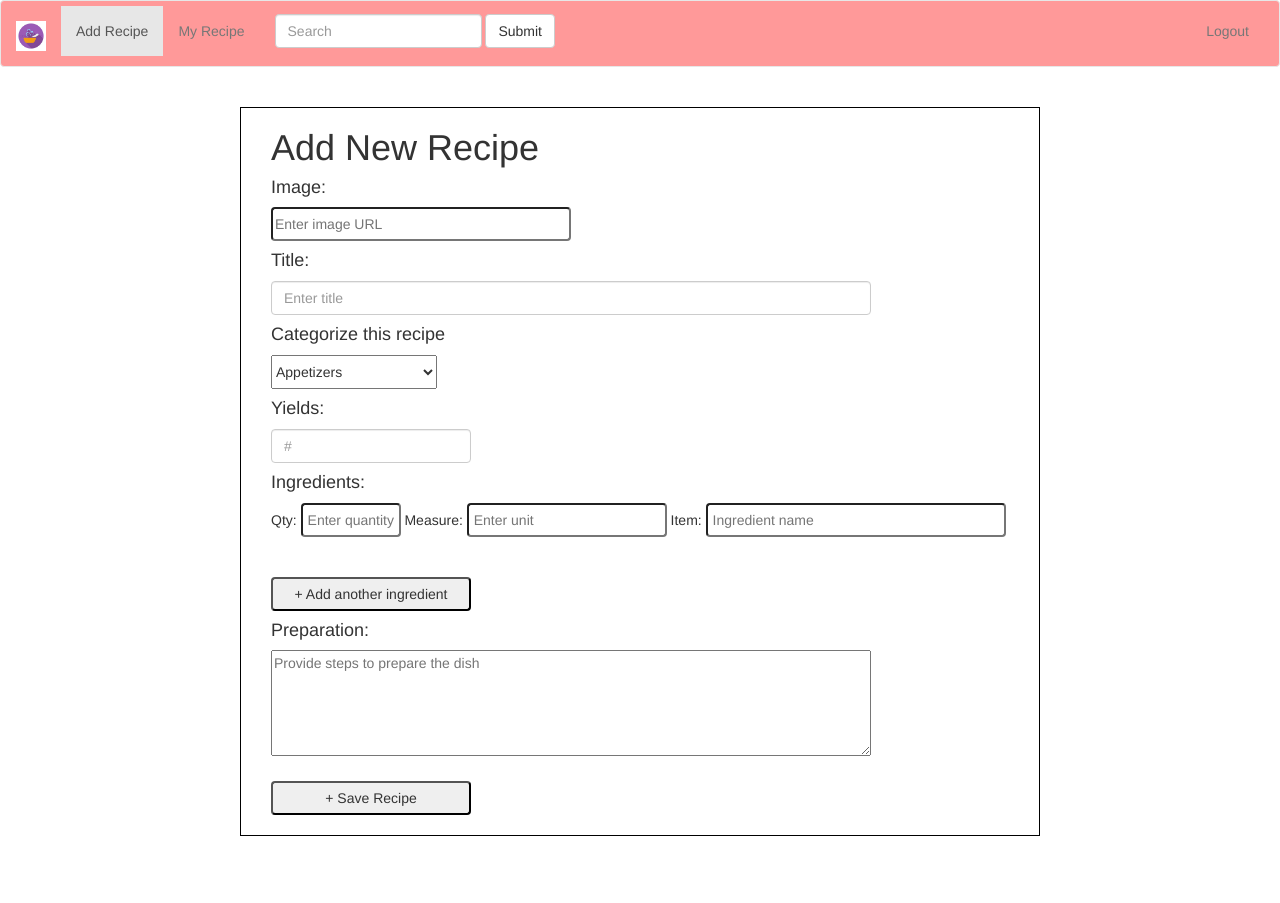
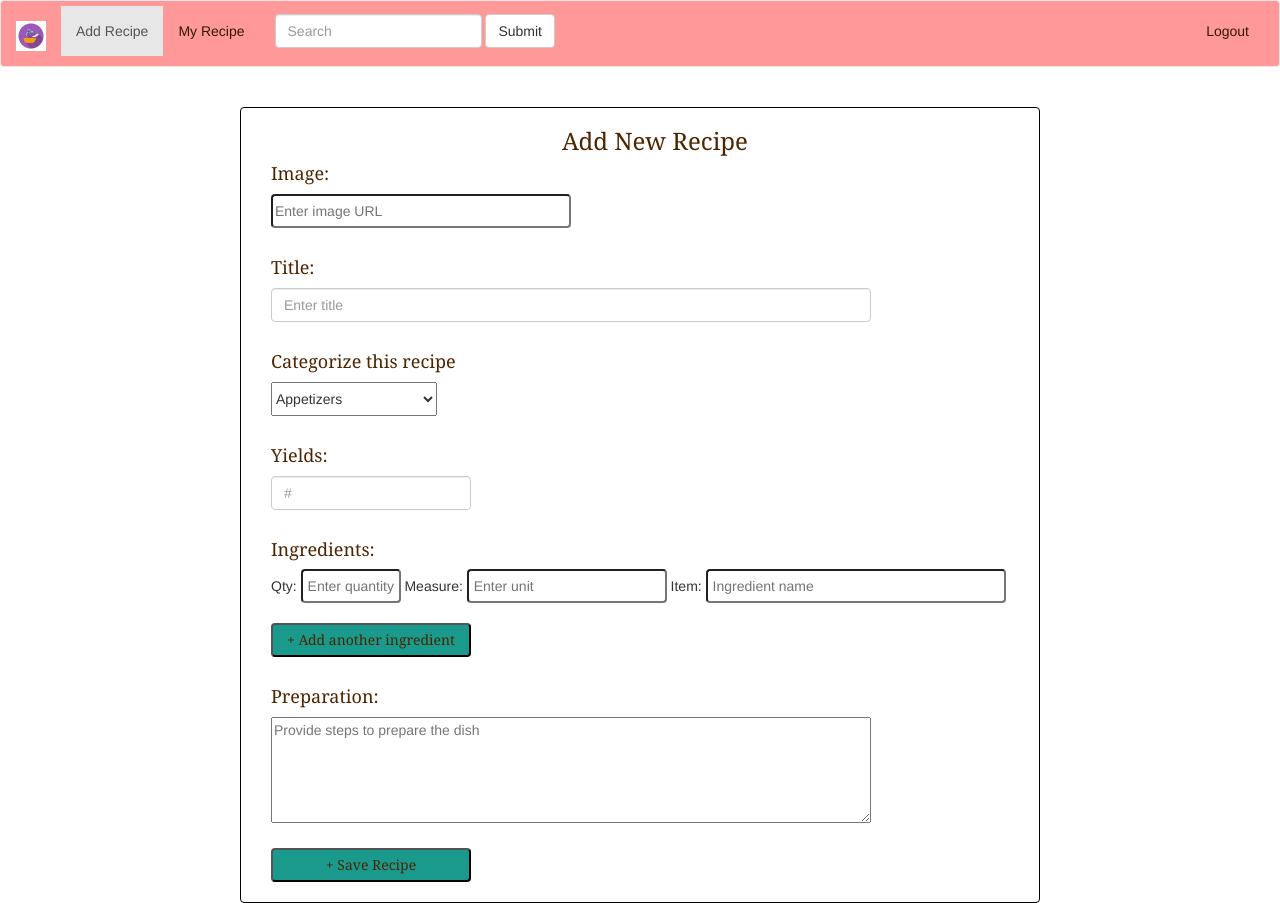
Before and after one commit to rmmistry/BonAppetit, a Flask app: page /recipeform in a window 1280 px wide. Before the commit the page ends 836 px from the top, so only its background shows below. Run offline with Flask 2, Linux system fonts and the light colour scheme; a user stored in the database is signed in; data comes from the database, SQL or seed files in the repository; both versions use the stored data as it was after the commit; some libraries are stand-ins or nearby versions.

Commit message:
added styling using bootstrap and css on recipe list and display recipe pages

```diff
--- a/static/styles.css
+++ b/static/styles.css
@@ -7,6 +7,7 @@
     border: 1px solid black;
     width: 800px;
     margin: 0 auto;
+    border-radius: 4px;
 }
 
 .form-control.form-title{
@@ -59,12 +60,16 @@
     width: 200px;
     border-radius: 4px;
     height: 34px;
+    background-color: #1a998d;
+
 }
 
 #formSubmitId{
     width: 200px;
     border-radius: 4px;
     height: 34px;
+    background-color: #1a998d;
+
 }
 
 .nav, .navbar, .navbar-default {
@@ -94,3 +99,27 @@ height: 500px;}
 .navbar-brand {
 height: 60px;
 }
+
+.view-recipe{
+    color: #4d2500;
+    font-family: Georgia, serif;
+}
+
+#addnew{
+    text-align: center;
+}
+
+.navbar-default .navbar-nav>li>a {
+color: #331900;
+}
+
+#message{
+    text-align: center;
+}
+
+.share-recipe{
+    border: 1px solid black;
+    width: 400px;
+    margin: 0 auto;
+    border-radius: 4px;
+}
--- a/templates/base.html
+++ b/templates/base.html
@@ -36,7 +36,7 @@
             <div class="collapse navbar-collapse" id="bs-example-navbar-collapse-1">
                 <ul class="nav navbar-nav">
                 <li class="active"><a href="/recipeform">Add Recipe <span class="sr-only">(current)</span></a></li>
-                <li><a href="/recipe-list">My Recipe</a></li>
+                <li ><a href="/recipe-list">My Recipe</a></li>
                 </ul>
 
                 <form action="/api" method="POST" class="navbar-form navbar-left" role="search">
--- a/templates/recipe_form.html
+++ b/templates/recipe_form.html
@@ -5,26 +5,30 @@
 
 <div class="add-newrecipe">
     <div class="form-container">
-        <h1>Add New Recipe</h1>
+        <h3 id="addnew" class="view-recipe">Add New Recipe</h3>
 
         <form  id="recipeFormId" action="/recipeform-confirm" method="POST">
-            <h4> Image: </h4>
+            <h4 class="view-recipe"> Image: </h4>
             <input type="text" name="image" class="image-input" placeholder="Enter image URL">
+            <br><br>
 
-            <h4> Title: </h4>
+            <h4 class="view-recipe"> Title: </h4>
             <input type="text" id="inputHelpBlock" name="title" class="form-control form-title" placeholder="Enter title" aria-describedby="helpBlock">
+            <br>
 
-            <h4> Categorize this recipe </h4>
+            <h4 class="view-recipe"> Categorize this recipe </h4>
             <select id="dropdown-category" name="category_name">
             {% for category in db_categories %}
                 <option value="{{category.category_id}}">{{category.category_name}}</option>
             {% endfor %}
             </select>
+            <br><br>
 
-            <h4> Yields: </h4>
+            <h4 class="view-recipe"> Yields: </h4>
             <input type="text" name="yields" class="form-control" placeholder="#" aria-describedby="helpBlock">
+            <br>
 
-            <h4> Ingredients: </h4>
+            <h4 class="view-recipe"> Ingredients: </h4>
             <div id = "ingredient-container">
                 <div class="ingredient-field">
 
@@ -40,14 +44,15 @@
                 </div>
             </div>
 
-            <input type="hidden" id="countId" name="count"><br><br>
+            <input type="hidden" id="countId" name="count"><br>
 
-            <button type="button" id="add-new">+ Add another ingredient</button>
+            <button type="button" id="add-new" class="view-recipe">+ Add another ingredient</button>
+            <br><br>
 
-            <h4> Preparation: </h4>
+            <h4 class="view-recipe"> Preparation: </h4>
             <textarea rows="5" cols="50" name="preparation" class="prep-input" placeholder="Provide steps to prepare the dish"></textarea><br><br>
 
-            <input type="submit" id="formSubmitId" value="+ Save Recipe"></input><br><br>
+            <input type="submit" id="formSubmitId" class="view-recipe" value="+ Save Recipe"></input><br><br>
         </form>
     </div>
 </div>
--- a/templates/splash_page.html
+++ b/templates/splash_page.html
@@ -1,6 +1,6 @@
 {% extends 'base.html' %}
 {% block content %}
-<p> Take your recipe anywhere you go </p>
+<h2 class="view-recipe" id="message"> Take your recipe anywhere you go </h2>
 
 <div id="carousel" class="carousel slide" data-ride="carousel">
    <!-- Indicators -->
```
Also changed, not shown: templates/display_recipe.html (+28 -15 lines), templates/edit_recipe_form.html (+13 -11 lines), templates/recipe_list.html (+10 -8 lines), templates/recipe_search_results.html (+20 -4 lines), recipedb.db.
